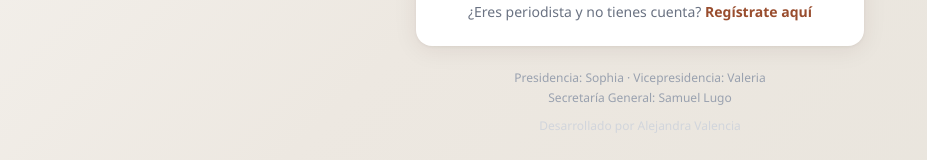
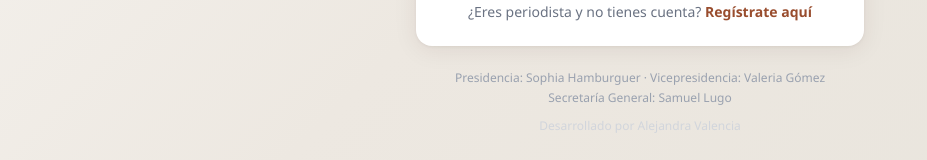
Before and after one commit to alejavalerua/senado_press, a Next.js app: page /login in a window 1280 px wide. Shown: the part 594-754 px from the top of the page, without its empty margins (0-927 px from the left). Built offline with nearby package versions, Linux system fonts and the light colour scheme; no server answers.

Commit message:
Actualización de Nombres

```diff
--- a/src/presentation/components/Footer.tsx
+++ b/src/presentation/components/Footer.tsx
@@ -3,7 +3,7 @@ export function Footer() {
     <footer className="text-center py-6 text-xs text-gray-400 border-t border-gray-200/60 mt-8">
       <p>Senado Press — Modelo de Senado BIMUN 2026</p>
       <p className="mt-1">
-        Mesa Directiva: Sophia (Presidente) · Valeria (Vicepresidenta) · Samuel Lugo (Secretario General)
+        Mesa Directiva: Sophia Hamburguer (Presidente) · Valeria Gómez (Vicepresidenta) · Samuel Lugo (Secretario General)
       </p>
       <p className="mt-2 text-gray-300">
         Desarrollado por Alejandra Valencia
--- a/src/presentation/components/Header.tsx
+++ b/src/presentation/components/Header.tsx
@@ -33,12 +33,12 @@ export function Header({ user }: HeaderProps) {
         <div className="hidden md:flex items-center gap-6 text-sm text-senate-200">
           <div className="text-center">
             <p className="text-senate-300 text-xs uppercase tracking-wider">Presidente</p>
-            <p className="font-medium text-white">Sophia</p>
+            <p className="font-medium text-white">Sophia Hamburguer</p>
           </div>
           <div className="w-px h-8 bg-senate-600" />
           <div className="text-center">
             <p className="text-senate-300 text-xs uppercase tracking-wider">Vicepresidenta</p>
-            <p className="font-medium text-white">Valeria</p>
+            <p className="font-medium text-white">Valeria Gómez</p>
           </div>
           <div className="w-px h-8 bg-senate-600" />
           <div className="text-center">
--- a/src/presentation/components/LoginForm.tsx
+++ b/src/presentation/components/LoginForm.tsx
@@ -107,7 +107,7 @@ export function LoginForm() {
         </div>
 
         <div className="mt-6 text-center text-xs text-gray-400 space-y-1">
-          <p>Presidencia: Sophia · Vicepresidencia: Valeria</p>
+          <p>Presidencia: Sophia Hamburguer · Vicepresidencia: Valeria Gómez</p>
           <p>Secretaría General: Samuel Lugo</p>
           <p className="text-gray-300 mt-3">Desarrollado por Alejandra Valencia</p>
         </div>
```
Also changed, not shown: 1 other file (tests, documents, lock files or other folders).
